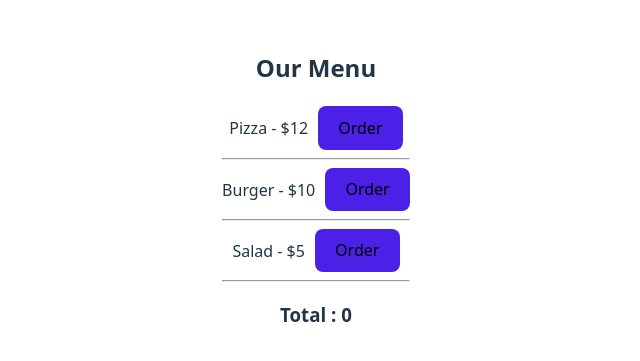
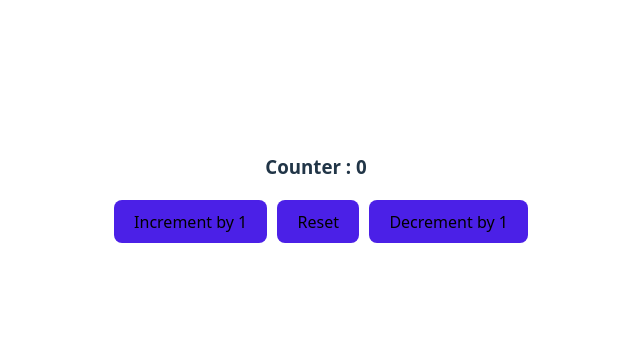
Before and after one commit to GeekShubhamRajput/react-19, a React (Vite) app in the folder my-react19-app/: page / in a window 1280 px wide. Shown: the part 211-572 px from the top of the page, without its empty margins (324-964 px from the left). Built offline with nearby package versions, Linux system fonts and the light colour scheme.

Commit message:
useState Hook: set counter

```diff
--- a/my-react19-app/src/App.jsx
+++ b/my-react19-app/src/App.jsx
@@ -20,11 +20,12 @@ import { CustomButton } from './components/CustomButton.jsx'
 import { Contact } from './components/Contact.jsx'
 import { NewsLetter } from './components/NewsLetter.jsx'
 import { Menu } from './components/Menu.jsx'
+import { Counter } from './components/Counter.jsx'
 
 function App() {
   return (
     <>
-      <Menu />
+      <Counter />
     </>
   )
 }
--- /dev/null
+++ b/my-react19-app/src/components/Counter.jsx
@@ -0,0 +1,26 @@
+import { useState } from "react";
+
+export const Counter = () => {
+  const [count, setCount] = useState(0)
+
+  const handleIncrement = () => {
+    setCount(count + 1)
+  }
+
+  const resetCount = () => {
+    setCount(0);
+  }
+
+  const handleDecrement = () => {
+    setCount(count - 1)
+  }
+
+  return(
+    <div>
+      <h3>Counter : {count}</h3>
+      <button onClick={handleIncrement}>Increment by 1</button>
+      <button onClick={ resetCount }>Reset</button>
+      <button onClick={handleDecrement}>Decrement by 1</button>
+    </div>
+  )
+}
```
